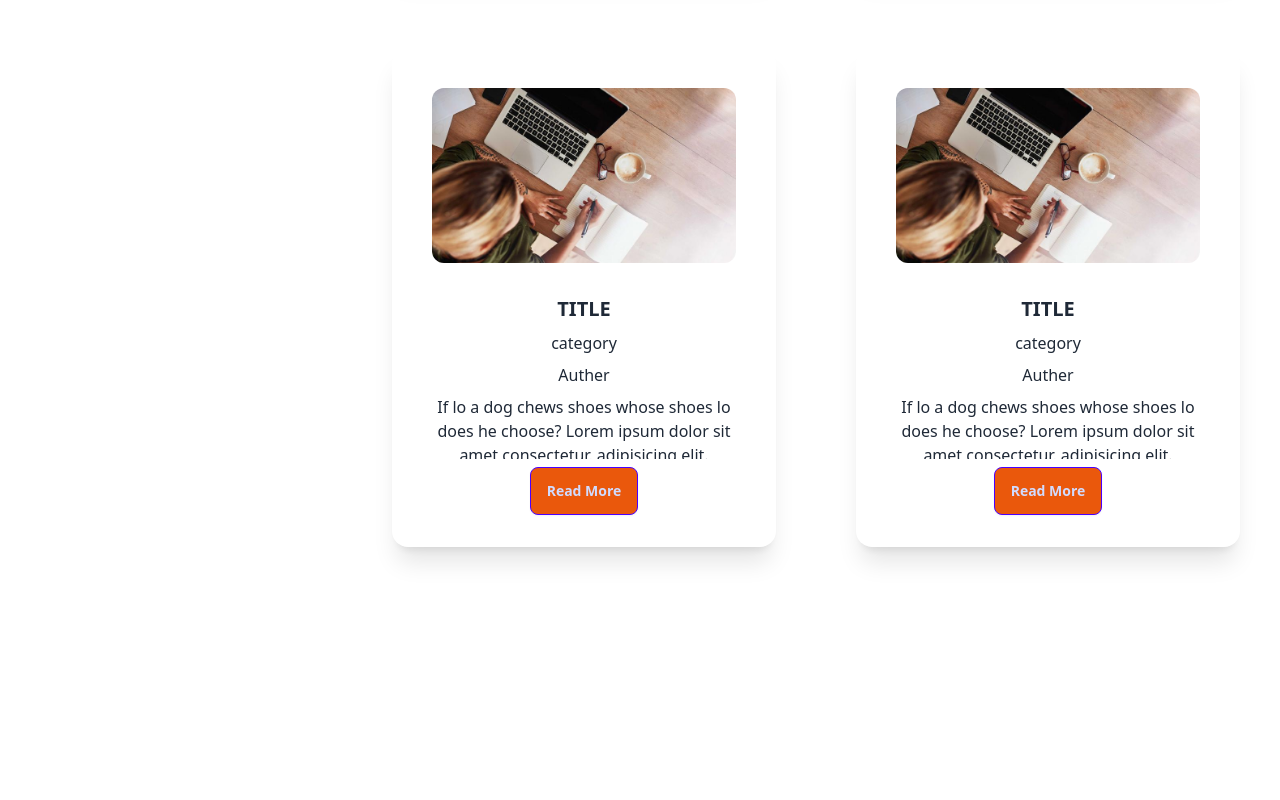
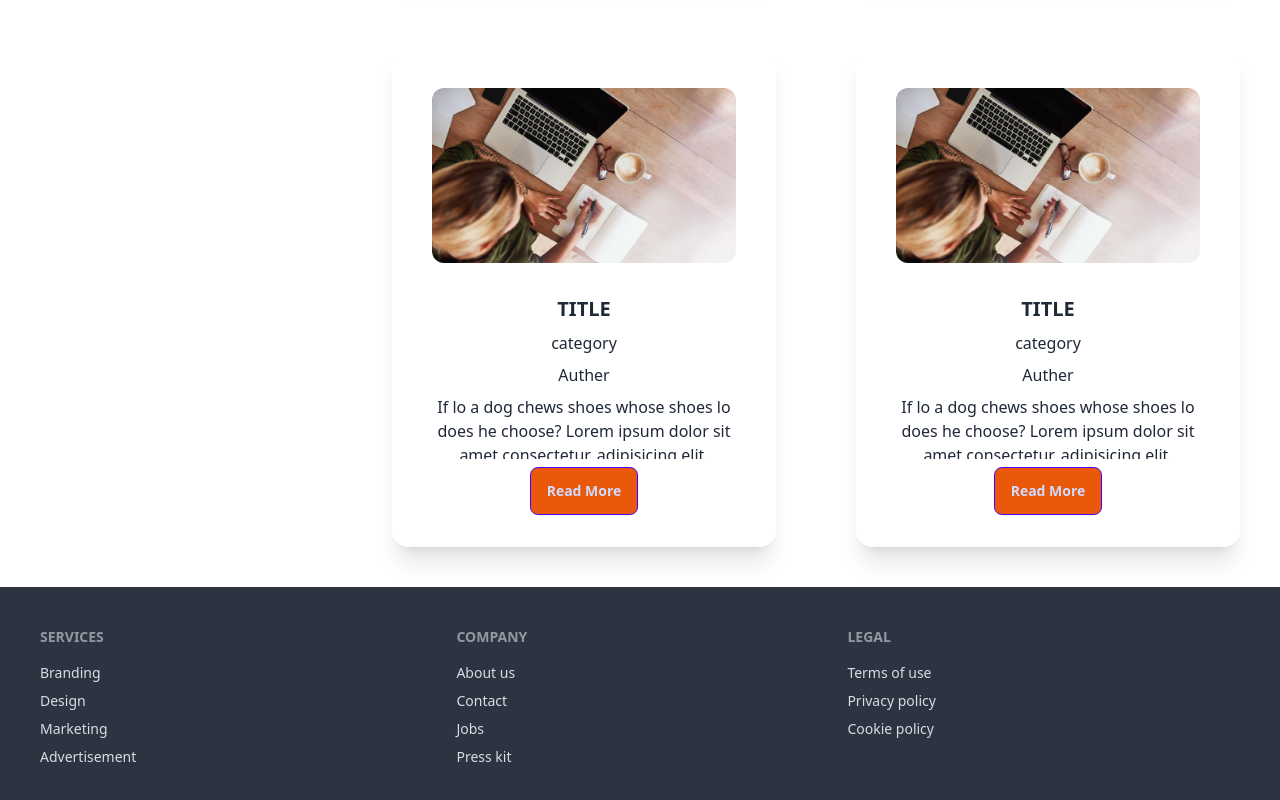
Before and after one commit to shivaprasadnashte/MERN-Blog-App, a React (Vite) app in the folder client/: page /home in a window 1280 px wide. Shown: the part 948-1748 px from the top of the page. Before the commit the page ends 1535 px from the top, so only its background shows below. Built offline with nearby package versions, Linux system fonts and the light colour scheme.

Commit message:
devlopment

```diff
--- a/client/src/components/About.jsx
+++ b/client/src/components/About.jsx
@@ -1,11 +1,11 @@
 import React from 'react'
 import Navbar from './Navbar'
-
+import Footer from './Footer'
 function About() {
   return (
     <>
-    <Navbar/>
-     <div className=' p-5'>
+      <Navbar />
+      <div className=' p-5 min-h-screen'>
         <div className=' text-3xl text-orange-400 w-full text-center'><p>ABOUT US</p></div>
         <div className=' w-full text-left'>
           <p>
@@ -17,7 +17,7 @@
           </p>
         </div>
       </div>
-
+      <Footer />
     </>
   )
 }
--- a/client/src/components/BlogPage.jsx
+++ b/client/src/components/BlogPage.jsx
@@ -3,12 +3,13 @@
 import { MdEdit } from "react-icons/md";
 import { MdDelete } from "react-icons/md";
 import { FaUserAlt } from "react-icons/fa";
+import Footer from './Footer';
 
 function BlogPage() {
   return (
     <>
       <Navbar />
-      <div className=' flex flex-col gap-5 px-2 sm:px-10 py-5'>
+      <div className=' flex flex-col gap-5 px-2 sm:px-10 py-5 min-h-screen'>
         <img src="/images/hero.jpg" alt="" className=' w-full h-96' />
         <div>
           <div className=' w-full flex  justify-end gap-3 sm:text-3xl'>
@@ -84,6 +85,7 @@
           </div>
         </div>
       </div>
+      <Footer />
     </>
   )
 }
--- a/client/src/components/Catigori.jsx
+++ b/client/src/components/Catigori.jsx
@@ -7,7 +7,7 @@
         <>
             <div className=' lg:w-1/4 w-full flex flex-col gap-5'>
               <div className=' w-full flex justify-center'>
-              <button className=' bg-blue-500  w-32 text-sm text-white py-2 px-3 sm:w-full'
+              <button className=' bg-blue-500  w-32 text-sm text-white py-2 px-3 md:w-full'
                     onClick={() => {
                         navigate('/creatblog')
                     }
--- a/client/src/components/Contact.jsx
+++ b/client/src/components/Contact.jsx
@@ -1,17 +1,21 @@
 import React from 'react'
 import Navbar from './Navbar'
+import Footer from './Footer'
 function Contact() {
   return (
-  <>
-      <Navbar />
+    <>
+     <div className=' min-h-screen'>
+     <Navbar />
       <div className=' p-5'>
         <div className=' text-3xl text-orange-400 w-full text-center'><p>CONTACT US</p></div>
 
 
       </div>
 
-      </>
-      )
+     </div>
+     <Footer />
+    </>
+  )
 }
 
-      export default Contact
+export default Contact
--- a/client/src/components/CreatBlog.jsx
+++ b/client/src/components/CreatBlog.jsx
@@ -1,7 +1,7 @@
 import React from 'react'
 import Navbar from './Navbar'
 import Hero from './Hero'
-
+import Footer from './Footer'
 function CreatBlog() {
     return (
         <>
@@ -27,7 +27,7 @@
                     <button className=' bg-blue-600 text-white  w-24 py-1 px-2'>PUBLISH</button>
                 </div>
             </div>
-
+<Footer />
 
 
         </>
--- /dev/null
+++ b/client/src/components/Footer.jsx
@@ -0,0 +1,48 @@
+import React from 'react'
+
+function Footer() {
+    return (
+        <>
+            {/* <footer className="footer footer-center bg-gray-200 shadow-2xl p-5  ">
+                <aside>
+                    <svg width="50" height="50" viewBox="0 0 24 24" xmlns="http://www.w3.org/2000/svg" fillRule="evenodd" clipRule="evenodd" className="inline-block fill-current"><path d="M22.672 15.226l-2.432.811.841 2.515c.33 1.019-.209 2.127-1.23 2.456-1.15.325-2.148-.321-2.463-1.226l-.84-2.518-5.013 1.677.84 2.517c.391 1.203-.434 2.542-1.831 2.542-.88 0-1.601-.564-1.86-1.314l-.842-2.516-2.431.809c-1.135.328-2.145-.317-2.463-1.229-.329-1.018.211-2.127 1.231-2.456l2.432-.809-1.621-4.823-2.432.808c-1.355.384-2.558-.59-2.558-1.839 0-.817.509-1.582 1.327-1.846l2.433-.809-.842-2.515c-.33-1.02.211-2.129 1.232-2.458 1.02-.329 2.13.209 2.461 1.229l.842 2.515 5.011-1.677-.839-2.517c-.403-1.238.484-2.553 1.843-2.553.819 0 1.585.509 1.85 1.326l.841 2.517 2.431-.81c1.02-.33 2.131.211 2.461 1.229.332 1.018-.21 2.126-1.23 2.456l-2.433.809 1.622 4.823 2.433-.809c1.242-.401 2.557.484 2.557 1.838 0 .819-.51 1.583-1.328 1.847m-8.992-6.428l-5.01 1.675 1.619 4.828 5.011-1.674-1.62-4.829z"></path></svg>
+                    <p className="font-bold">
+                        ACME Industries Ltd. <br />Providing reliable tech since 1992
+                    </p>
+                    <p>Copyright © 2023 - All right reserved</p>
+                </aside>
+                <nav>
+                    <div className="grid grid-flow-col gap-4">
+                        <a><svg xmlns="http://www.w3.org/2000/svg" width="24" height="24" viewBox="0 0 24 24" className="fill-current"><path d="M24 4.557c-.883.392-1.832.656-2.828.775 1.017-.609 1.798-1.574 2.165-2.724-.951.564-2.005.974-3.127 1.195-.897-.957-2.178-1.555-3.594-1.555-3.179 0-5.515 2.966-4.797 6.045-4.091-.205-7.719-2.165-10.148-5.144-1.29 2.213-.669 5.108 1.523 6.574-.806-.026-1.566-.247-2.229-.616-.054 2.281 1.581 4.415 3.949 4.89-.693.188-1.452.232-2.224.084.626 1.956 2.444 3.379 4.6 3.419-2.07 1.623-4.678 2.348-7.29 2.04 2.179 1.397 4.768 2.212 7.548 2.212 9.142 0 14.307-7.721 13.995-14.646.962-.695 1.797-1.562 2.457-2.549z"></path></svg></a>
+                        <a><svg xmlns="http://www.w3.org/2000/svg" width="24" height="24" viewBox="0 0 24 24" className="fill-current"><path d="M19.615 3.184c-3.604-.246-11.631-.245-15.23 0-3.897.266-4.356 2.62-4.385 8.816.029 6.185.484 8.549 4.385 8.816 3.6.245 11.626.246 15.23 0 3.897-.266 4.356-2.62 4.385-8.816-.029-6.185-.484-8.549-4.385-8.816zm-10.615 12.816v-8l8 3.993-8 4.007z"></path></svg></a>
+                        <a><svg xmlns="http://www.w3.org/2000/svg" width="24" height="24" viewBox="0 0 24 24" className="fill-current"><path d="M9 8h-3v4h3v12h5v-12h3.642l.358-4h-4v-1.667c0-.955.192-1.333 1.115-1.333h2.885v-5h-3.808c-3.596 0-5.192 1.583-5.192 4.615v3.385z"></path></svg></a>
+                    </div>
+                </nav>
+            </footer> */}
+            <footer className="footer bottom-0 p-10 bg-neutral text-neutral-content">
+                <nav>
+                    <header className="footer-title">Services</header>
+                    <a className="link link-hover">Branding</a>
+                    <a className="link link-hover">Design</a>
+                    <a className="link link-hover">Marketing</a>
+                    <a className="link link-hover">Advertisement</a>
+                </nav>
+                <nav>
+                    <header className="footer-title">Company</header>
+                    <a className="link link-hover">About us</a>
+                    <a className="link link-hover">Contact</a>
+                    <a className="link link-hover">Jobs</a>
+                    <a className="link link-hover">Press kit</a>
+                </nav>
+                <nav>
+                    <header className="footer-title">Legal</header>
+                    <a className="link link-hover">Terms of use</a>
+                    <a className="link link-hover">Privacy policy</a>
+                    <a className="link link-hover">Cookie policy</a>
+                </nav>
+            </footer>
+        </>
+    )
+}
+
+export default Footer
--- a/client/src/components/Home.jsx
+++ b/client/src/components/Home.jsx
@@ -3,9 +3,11 @@
 import Hero from './Hero'
 import Catigori from './Catigori'
 import BlogCard from './BlogCard'
+import Footer from './Footer'
 function Home() {
     return (
         <>
+            <div className=' min-h-screen'>
                 <Navbar />
                 <Hero />
                 <div className=' flex lg:flex-row flex-col justify-between  mt-2 sm:p-10'>
@@ -17,6 +19,8 @@
                         <BlogCard />
                     </div>
                 </div>
+                <Footer />
+            </div>
         </>
     )
 }
```
Lines whose indentation alone changed are shown as unchanged.
